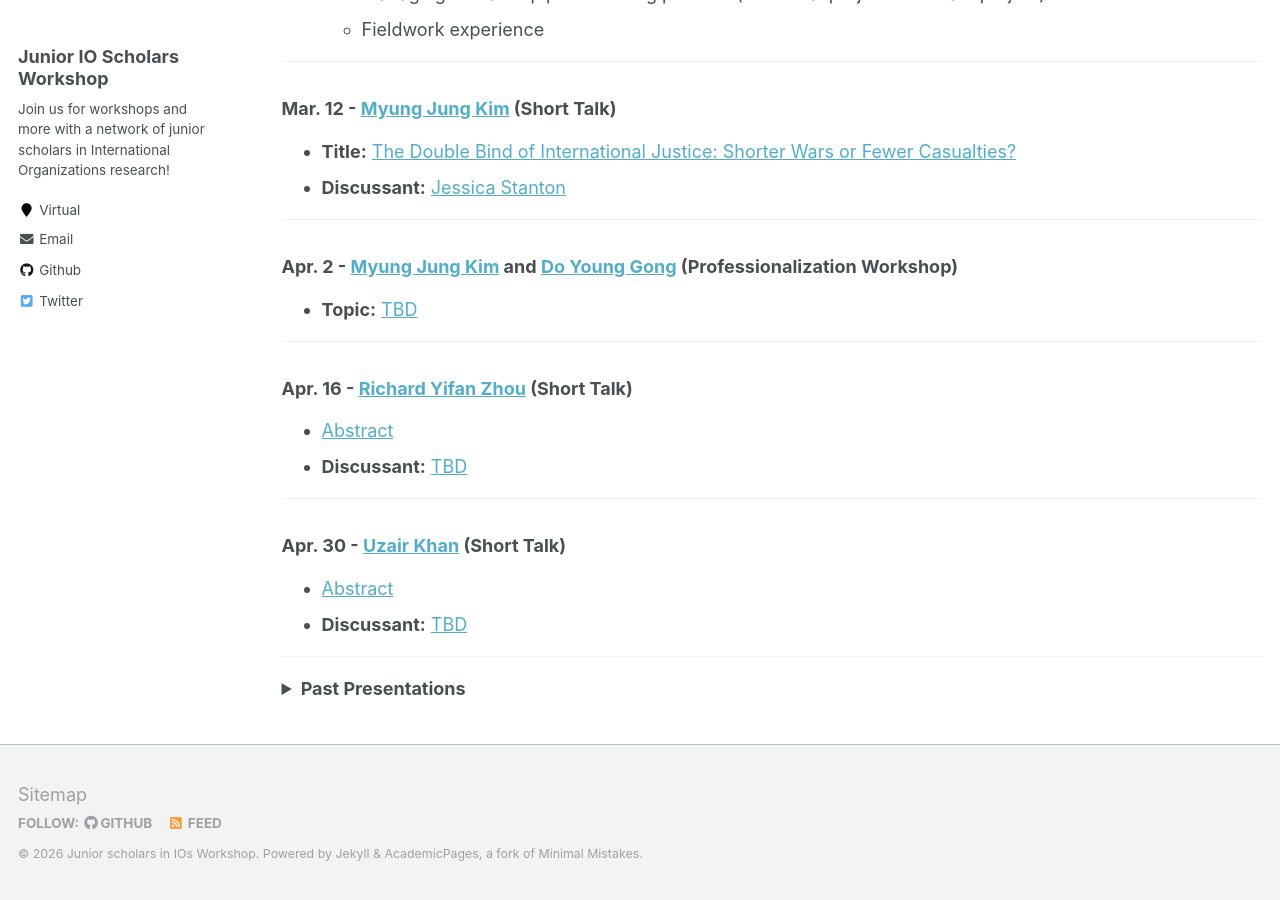
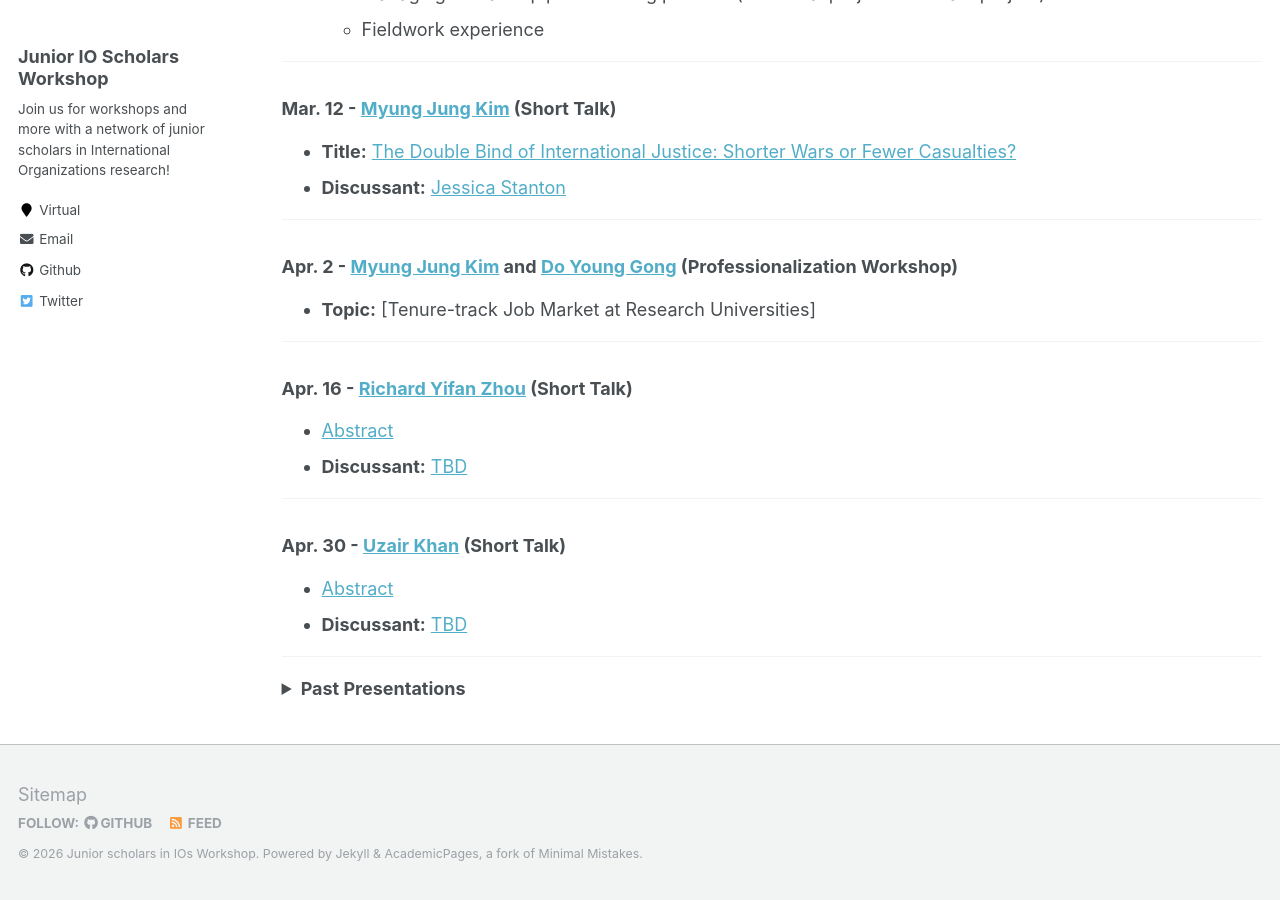
Before and after one commit to IO-workshop/IO-workshop.github.io, a Jekyll site: the page built from _pages/schedule.md, in a window 1280 px wide and 900 px high, scrolled down 579 px. Built offline with Jekyll 4.4.1, drawn with Linux system fonts in a browser that asks for light colours.

Commit message:
Update schedule.md

```diff
--- a/_pages/schedule.md
+++ b/_pages/schedule.md
@@ -30,7 +30,7 @@ Spring 2026 Meetings are scheduled for Thursdays at 11:00am (ET). The Zoom link
 ---
 
 ### Apr. 2 - [Myung Jung Kim](https://www.myungjungkim.com) and [Do Young Gong](https://doyounggong.com) (Professionalization Workshop)
-- **Topic:** [TBD]()
+- **Topic:** [Tenure-track Job Market at Research Universities]
 
 ---
 
```
